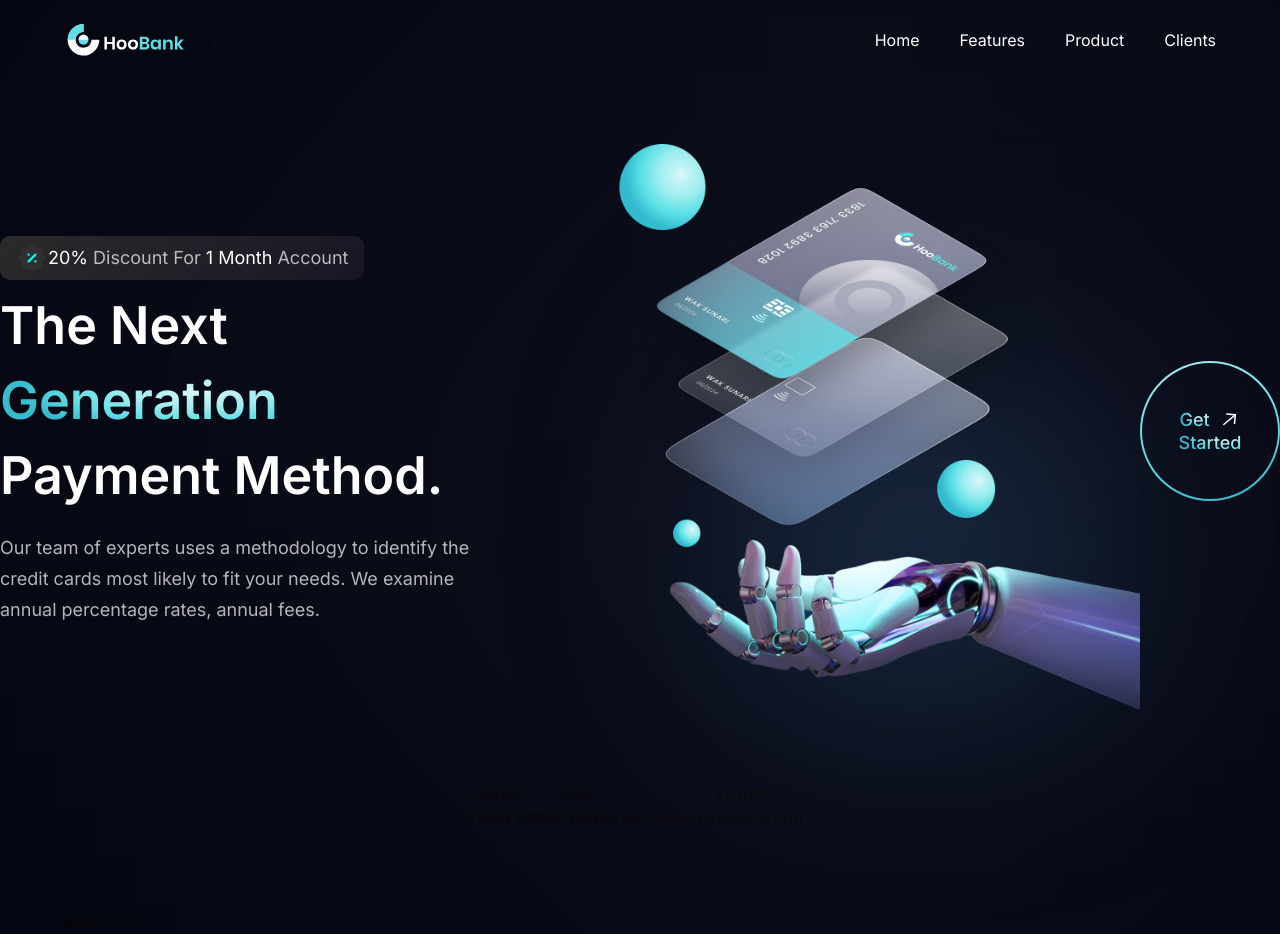
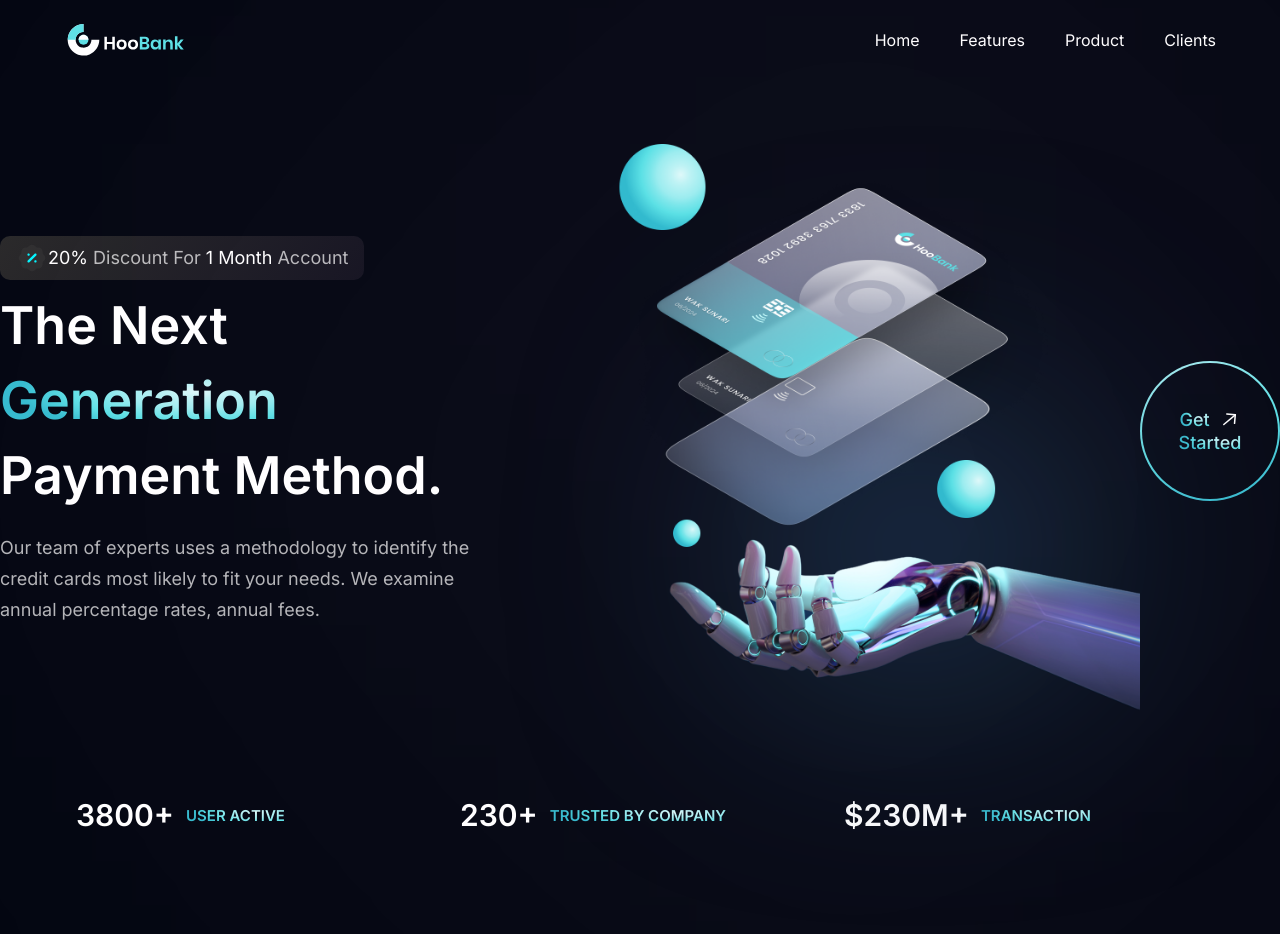
Before and after one commit to haroldjeshua/fintech-web, a React (Vite) app: page / in a window 1280 px wide. Shown: the top 934 px of the page. Built offline with nearby package versions, Linux system fonts and the light colour scheme.

Commit message:
mod: title + finish stats comp

```diff
--- a/index.html
+++ b/index.html
@@ -4,7 +4,7 @@
     <meta charset="UTF-8" />
     <link rel="icon" type="image/svg+xml" href="/vite.svg" />
     <meta name="viewport" content="width=device-width, initial-scale=1.0" />
-    <title>Vite + React</title>
+    <title>Hoobank &mdash; Fintech</title>
   </head>
   <body>
     <div id="root"></div>
--- a/src/components/Stats.jsx
+++ b/src/components/Stats.jsx
@@ -7,9 +7,16 @@
       className={`${styles.flexCenter} flex-row flex-wrap sm:mb-20 mb-6`}
     >
       {stats.map((stat) => (
-        <div key={stat.id} className="">
-          <h4>{stat.value}</h4>
-          <p>{stat.title}</p>
+        <div
+          key={stat.id}
+          className={`flex-1 flex justify-start items-center flex-row m-3`}
+        >
+          <h4 className="font-main font-semibold xs:text-[40px] text-[30px] xs:leading-[53px] leading-[43px] text-white">
+            {stat.value}
+          </h4>
+          <p className="font-main font-semibold xs:text-[20px] text-[15px] xs:leading-[26px] leading-[21px] text-gradient uppercase ml-3">
+            {stat.title}
+          </p>
         </div>
       ))}
     </section>
```
